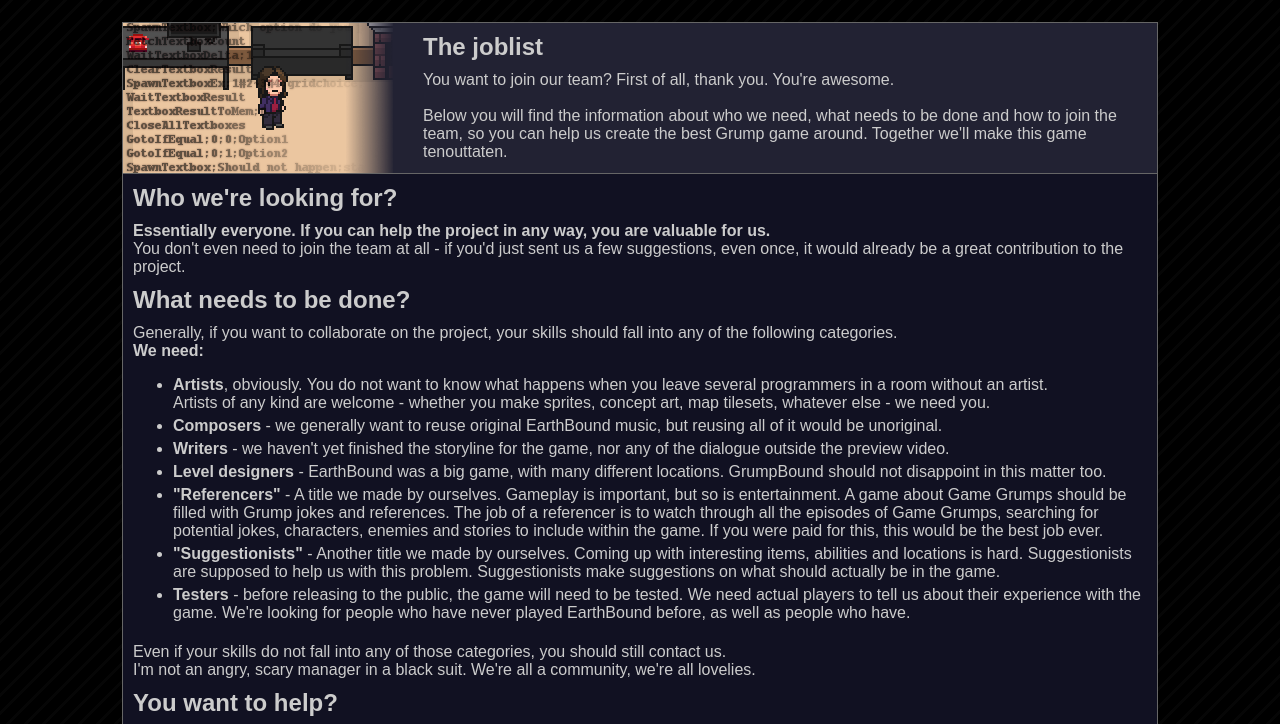
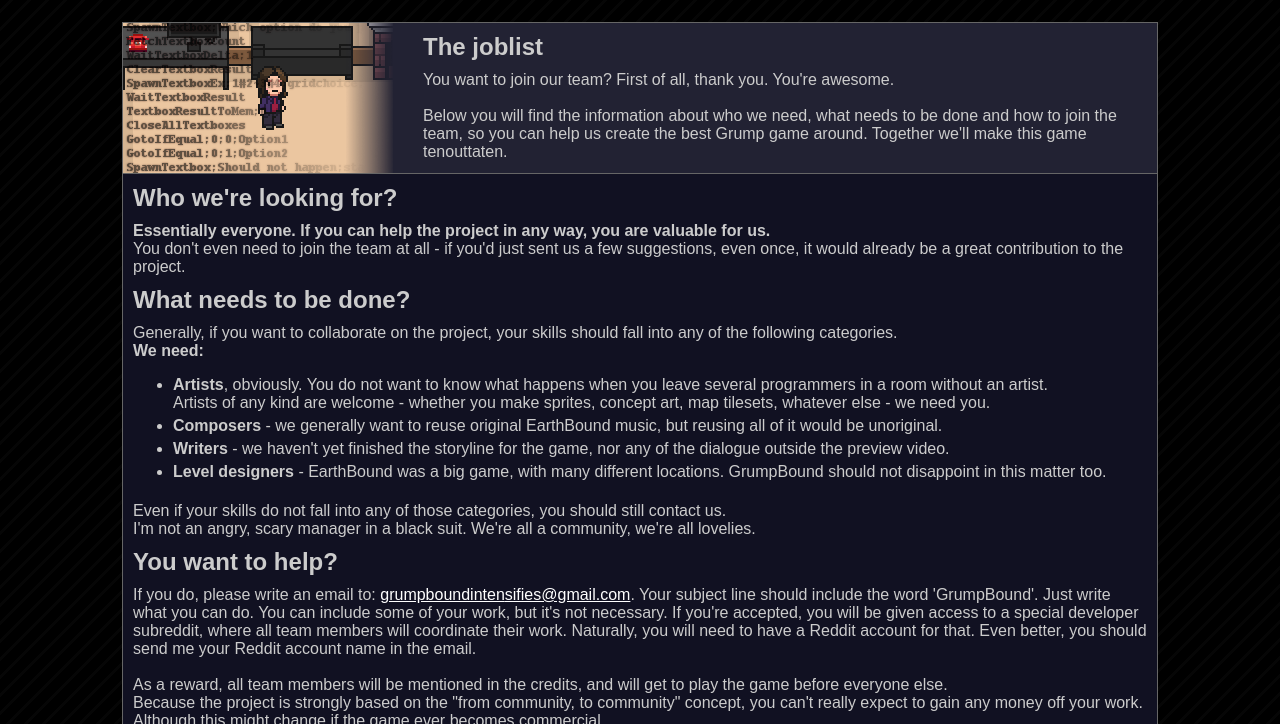
Before and after one commit to grumpboundintensifies/grumpboundintensifies.github.io, a plain HTML site: page joblist.htm in a window 1280 px wide. Shown: the part 207-931 px from the top of the page. Drawn offline with Linux system fonts and the light colour scheme; a web font is replaced by a local one.

Commit message:
such commit, wow

```diff
--- a/joblist.htm
+++ b/joblist.htm
@@ -51,9 +51,9 @@
                 <li><b>Composers</b> - we generally want to reuse original EarthBound music, but reusing all of it would be unoriginal.</li>
                 <li><b>Writers</b> - we haven't yet finished the storyline for the game, nor any of the dialogue outside the preview video.</li>
                 <li><b>Level designers</b> - EarthBound was a big game, with many different locations. GrumpBound should not disappoint in this matter too.</li>
-                <li><b>"Referencers"</b> - A title we made by ourselves. Gameplay is important, but so is entertainment. A game about Game Grumps should be filled with Grump jokes and references. The job of a referencer is to watch through all the episodes of Game Grumps, searching for potential jokes, characters, enemies and stories to include within the game. If you were paid for this, this would be the best job ever.</li>
+                <!--<li><b>"Referencers"</b> - A title we made by ourselves. Gameplay is important, but so is entertainment. A game about Game Grumps should be filled with Grump jokes and references. The job of a referencer is to watch through all the episodes of Game Grumps, searching for potential jokes, characters, enemies and stories to include within the game. If you were paid for this, this would be the best job ever.</li>
                 <li><b>"Suggestionists"</b> - Another title we made by ourselves. Coming up with interesting items, abilities and locations is hard. Suggestionists are supposed to help us with this problem. Suggestionists make suggestions on what should actually be in the game.</li>
-                <li><b>Testers</b> - before releasing to the public, the game will need to be tested. We need actual players to tell us about their experience with the game. We're looking for people who have never played EarthBound before, as well as people who have.</li>
+                <li><b>Testers</b> - before releasing to the public, the game will need to be tested. We need actual players to tell us about their experience with the game. We're looking for people who have never played EarthBound before, as well as people who have.</li>-->
             </ul>
 
             Even if your skills do not fall into any of those categories, you should still contact us.<br>
```
